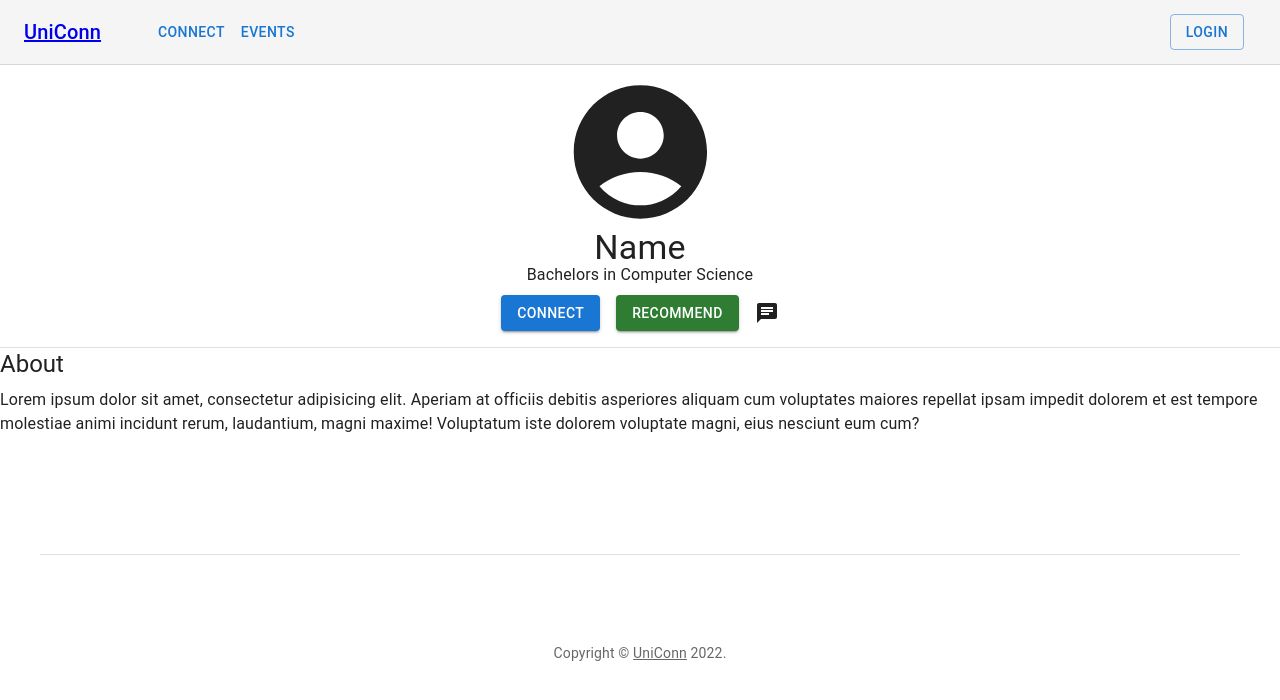
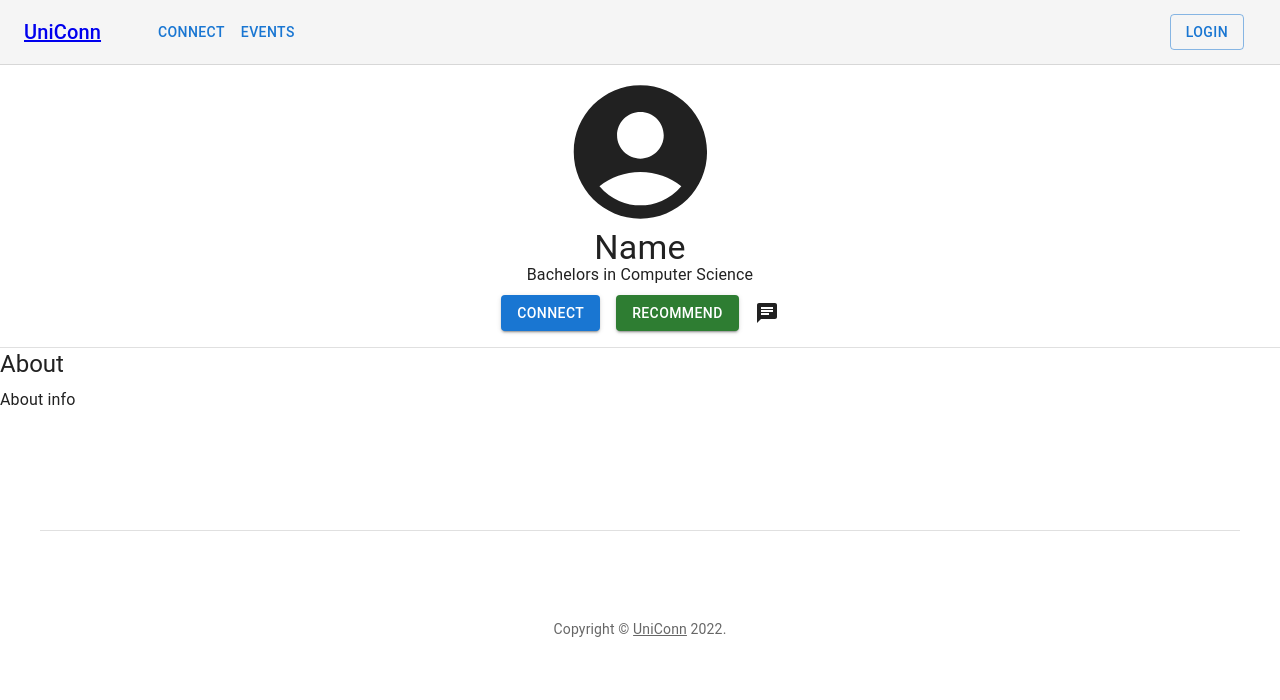
Before and after one commit to Jason10897/UniConn, a React (Create React App) app: page /profile in a window 1280 px wide. Shown: the top 700 px of the page. Built offline with nearby package versions, Linux system fonts and the light colour scheme.

Commit message:
Details.jsx tileDetails Function added

```diff
--- a/src/components/profile/Details.jsx
+++ b/src/components/profile/Details.jsx
@@ -10,9 +10,29 @@ export default function Details(params) {
       </Typography>
 
       <Typography variant="body1" gutterBottom component="div" sx={{textAlign:'left'}}>
-        Lorem ipsum dolor sit amet, consectetur adipisicing elit. Aperiam at officiis debitis asperiores aliquam cum voluptates maiores repellat ipsam impedit dolorem et est tempore molestiae animi incidunt rerum, laudantium, magni maxime! Voluptatum iste dolorem voluptate magni, eius nesciunt eum cum?
+        {titleDetails(params.title)}
       </Typography>
 
     </>
   )
 }
+function titleDetails(title){
+    switch(title){
+        case 'About':
+            return "About info"
+            break;
+            case 'Work Experience':
+            return "Work Ex info"
+            break;
+            case 'Education':
+            return "Education info"
+            break;
+            case 'Projects':
+            return "Projects info"
+            break;
+            case 'Roadmap':
+            return "Roadmap info"
+            break;
+
+    }
+}
```
